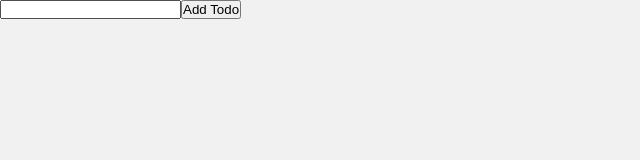
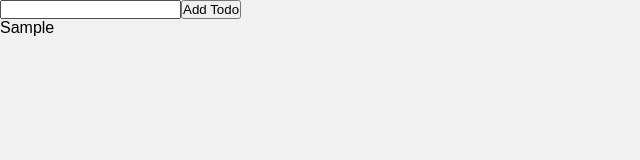
Before and after one commit to tjcchen/react-redux-practice, a React app: page / in a window 1280 px wide. Both pictures are taken after typing "Sample" into the empty fields and a click on the button "Add Todo". Shown: the top 160 px of the page, without its empty margins (0-640 px from the left). Built offline with nearby package versions, Linux system fonts and the light colour scheme.

Commit message:
feat: add todolist code logic

```diff
--- a/src/index/actions/index.js
+++ b/src/index/actions/index.js
@@ -0,0 +1,7 @@
+let nextTodoId = 0;
+
+export const addTodo = text => ({
+  type: 'ADD_TODO',
+  id: nextTodoId++,
+  text
+});
--- a/src/index/components/App.js
+++ b/src/index/components/App.js
@@ -1,11 +1,13 @@
 import React from 'react';
 import AddTodo from '../containers/AddTodo';
+import TodoList from '../components/TodoList';
 
 // React stateless component, please note its syntax
 // () => (<input />);
 const App = () => (
   <div>
     <AddTodo />
+    <TodoList />
   </div>
 );
 
--- /dev/null
+++ b/src/index/components/Todo.js
@@ -0,0 +1,9 @@
+import React from 'react';
+
+const Todo = ({ todo }) => (
+  <li>
+    { todo.text }
+  </li>
+);
+
+export default Todo;
--- /dev/null
+++ b/src/index/components/TodoList.js
@@ -0,0 +1,26 @@
+import React from 'react';
+import { connect } from 'react-redux';
+import Todo from './Todo';
+
+const TodoList = ({ todos }) => {
+  // todo: {id: 0, text: "aaa", completed: false}
+
+  return (<ul>
+    {
+      todos && todos.length ? todos.map(todo =>
+        (
+          <Todo key={ `todo-${todo.id}` } todo={ todo } />
+        )
+      ) :
+      'Oooops, no todos!'
+    }
+  </ul>)
+};
+
+const mapStateToProps = (state) => {
+  const todos = state.todo || [];
+
+  return { todos };
+};
+
+export default connect(mapStateToProps)(TodoList);
--- a/src/index/containers/AddTodo.js
+++ b/src/index/containers/AddTodo.js
@@ -1,5 +1,6 @@
 import React from 'react';
 import { connect } from 'react-redux';
+import { addTodo } from '../actions';
 
 const AddTodo = ({ dispatch }) => {
   let input;
@@ -14,7 +15,7 @@ const AddTodo = ({ dispatch }) => {
               return;
             }
 
-            // dispatch();
+            dispatch(addTodo(input.value));
             input.value = '';
           }
         }
--- a/src/index/index.js
+++ b/src/index/index.js
@@ -6,7 +6,11 @@ import rootReducer from './reducers';
 import App from './components/App';
 import './index.less';
 
-const store = createStore(rootReducer);
+const store = createStore(
+  rootReducer,
+  // enable redux devtool
+  window.__REDUX_DEVTOOLS_EXTENSION__ && window.__REDUX_DEVTOOLS_EXTENSION__()
+);
 const rootElement = document.getElementById('root');
 
 render(
--- a/webpack.config.js
+++ b/webpack.config.js
@@ -5,7 +5,7 @@ const HtmlWebpackPlugin      = require('html-webpack-plugin');
 const { CleanWebpackPlugin } = require('clean-webpack-plugin');
 
 module.exports = {
-  mode: 'production',
+  mode: 'development',
   entry: {
     index: './src/index/index.js'
   },
```
Also changed, not shown: src/index/containers/VisibleTodoList.js (added).
